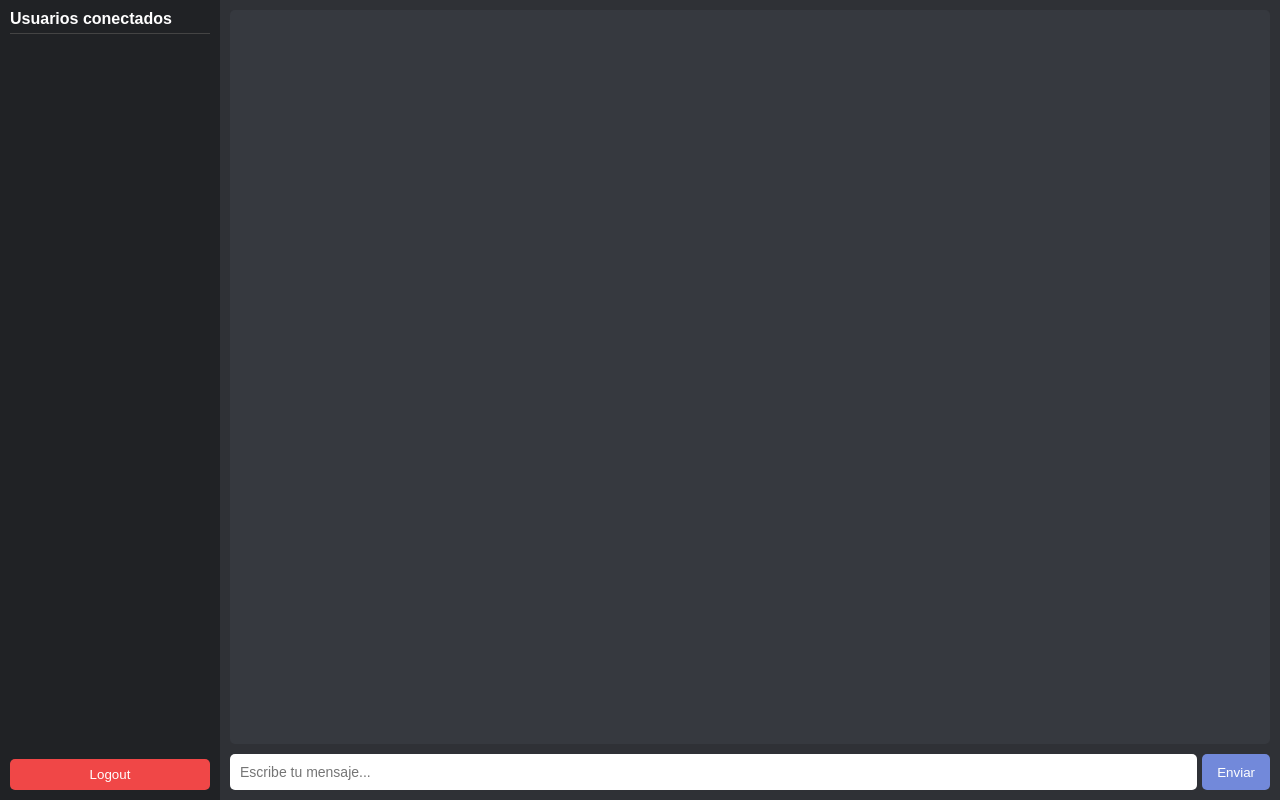
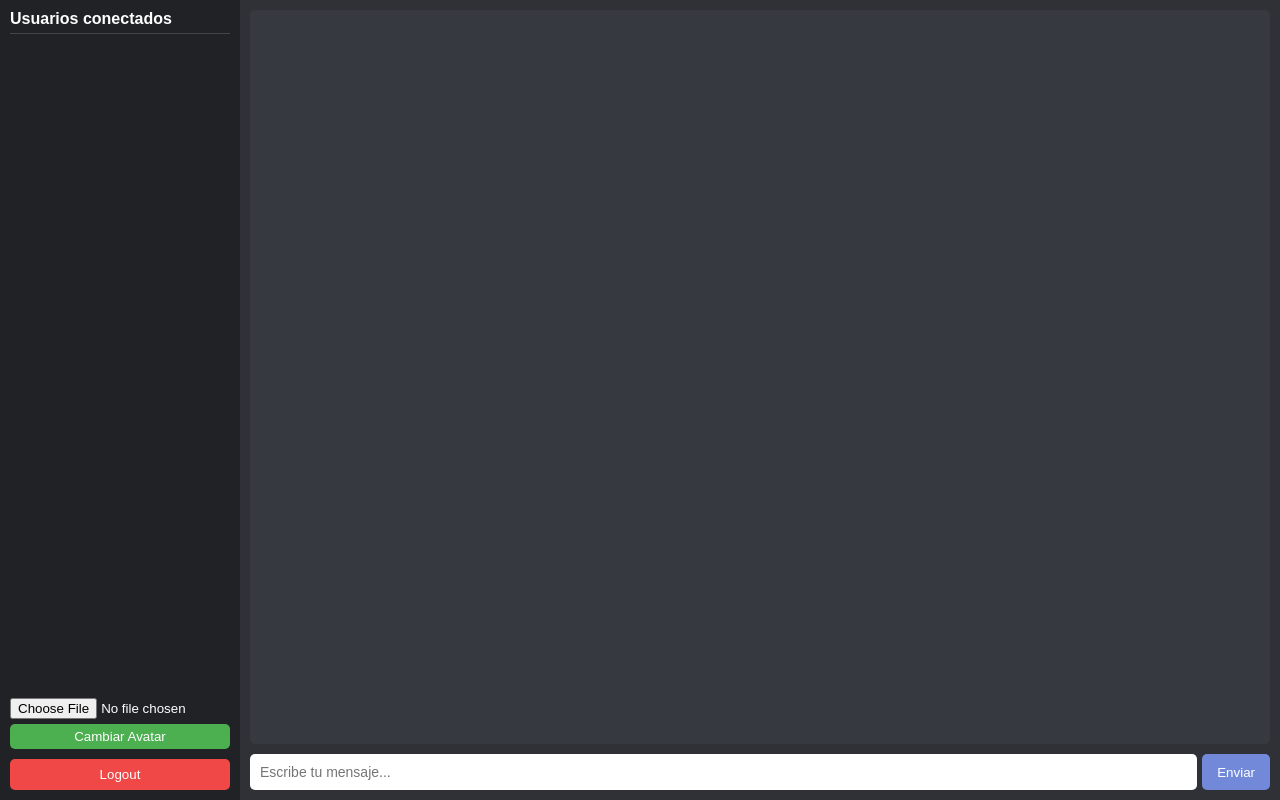
Before and after one commit to luksam09k-oss/chyyyy111_8766-0.1, a website: page public/index.html in a window 1280 px wide. Drawn offline with nearby package versions, Linux system fonts and the light colour scheme; no server answers.

Commit message:
Update index.html

```diff
--- a/public/index.html
+++ b/public/index.html
@@ -15,7 +15,7 @@
 
     /* Lateral usuarios */
     #sidebar {
-      width: 200px;
+      width: 220px;
       background: #202225;
       padding: 10px;
       display: flex;
@@ -78,13 +78,8 @@
       cursor: pointer;
     }
 
-    .message.admin b {
-      color: red;
-    }
-
-    .message.user b {
-      color: #00b0f4;
-    }
+    .admin b { color: red; }
+    .user b { color: #00b0f4; }
 
     #input-container {
       margin-top: 10px;
@@ -118,6 +113,21 @@
       color: white;
       cursor: pointer;
     }
+
+    #avatarInput {
+      margin-top: 10px;
+    }
+
+    #changeAvatarBtn {
+      margin-top: 5px;
+      padding: 5px;
+      border: none;
+      border-radius: 5px;
+      background: #4caf50;
+      color: white;
+      cursor: pointer;
+    }
+
   </style>
 </head>
 <body>
@@ -125,14 +135,18 @@
   <div id="sidebar">
     <h3>Usuarios conectados</h3>
     <div id="user-list"></div>
-    <button id="logoutBtn" onclick="logout()">Logout</button>
+
+    <input type="file" id="avatarInput">
+    <button id="changeAvatarBtn">Cambiar Avatar</button>
+
+    <button id="logoutBtn">Logout</button>
   </div>
 
   <div id="chat-container">
     <div id="messages"></div>
     <div id="input-container">
       <input id="msgBox" placeholder="Escribe tu mensaje...">
-      <button id="sendBtn" onclick="sendMsg()">Enviar</button>
+      <button id="sendBtn">Enviar</button>
     </div>
   </div>
 
```
